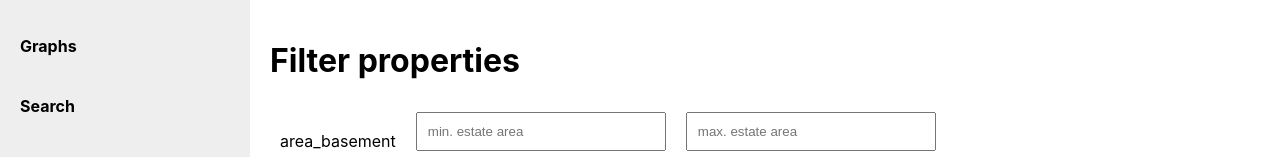
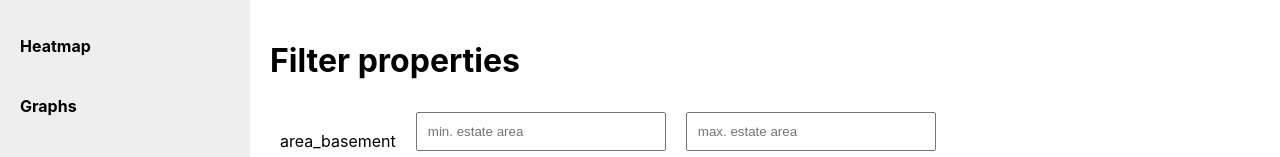
Before and after one commit to pythongruppe/frontend, a React (Create React App) app: page /search in a window 1280 px wide. Shown: the top 157 px of the page. Built offline with nearby package versions, Linux system fonts and the light colour scheme; no server answers.

Commit message:
show heatmap on home page

```diff
--- a/package.json
+++ b/package.json
@@ -6,6 +6,7 @@
     "node-fetch": "^2.6.0",
     "react": "^16.8.6",
     "react-dom": "^16.8.6",
+    "react-iframe": "^1.8.0",
     "react-router-dom": "^5.0.0",
     "react-scripts": "3.0.1"
   },
--- a/src/App.css
+++ b/src/App.css
@@ -11,6 +11,10 @@ p {
 *, *:before, *:after {
   box-sizing: inherit;
   /* https://css-tricks.com/box-sizing/ */
+}
+
+#root {
+  width: 100%;
 }
 
 body, #root, #container {
--- a/src/App.js
+++ b/src/App.js
@@ -1,6 +1,7 @@
 import React from 'react';
 import Search from './pages/Search';
-import Graphs from "./pages/Graphs"
+import Graphs from "./pages/Graphs";
+import HeatMap from "./pages/HeatMap";
 import PredictPrice from "./pages/PredictPrice"
 import './App.css';
 import { BrowserRouter, Route, Link } from "react-router-dom";
@@ -10,6 +11,9 @@ function App() {
     <BrowserRouter>
       <aside>
         <ul className="navigation">
+        <li>
+        <Link to="/">Heatmap</Link>
+          </li>
         <li>
             <Link to="/graphs">Graphs</Link>
           </li>
@@ -25,6 +29,7 @@ function App() {
         </ul>
       </aside>
       <main>
+        <Route exact={true} path="/" component={HeatMap} />
         <Route path="/graphs" component={Graphs} />
         <Route path="/search" component={Search} />
         <Route path="/predict-price" component={PredictPrice} />
--- /dev/null
+++ b/src/pages/HeatMap.js
@@ -0,0 +1,13 @@
+import React, { Component } from "react";
+import Iframe from 'react-iframe'
+import { url } from "../config"
+
+export default class HeatMap extends Component {
+    render() {
+        return (<Iframe url={url + "static/heatmap.html"}
+            width="max-width"
+            height="800px"
+            display="initial"
+            position="relative" />)
+    }
+}
```
Also changed, not shown: 1 other file (tests, documents, lock files or other folders).
